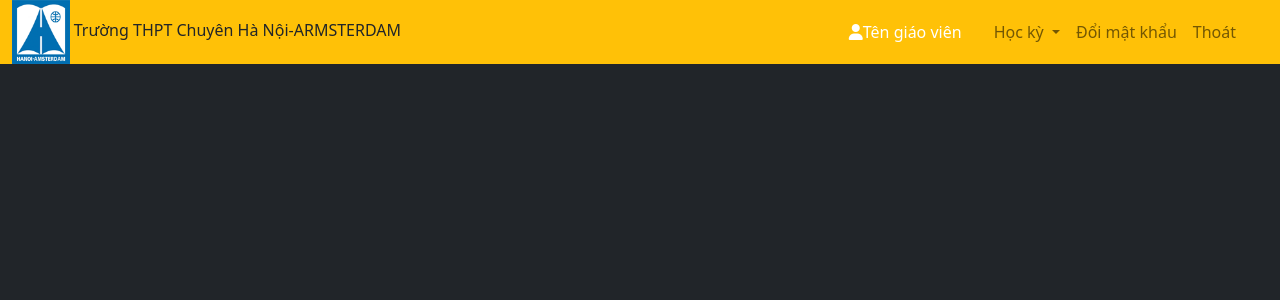
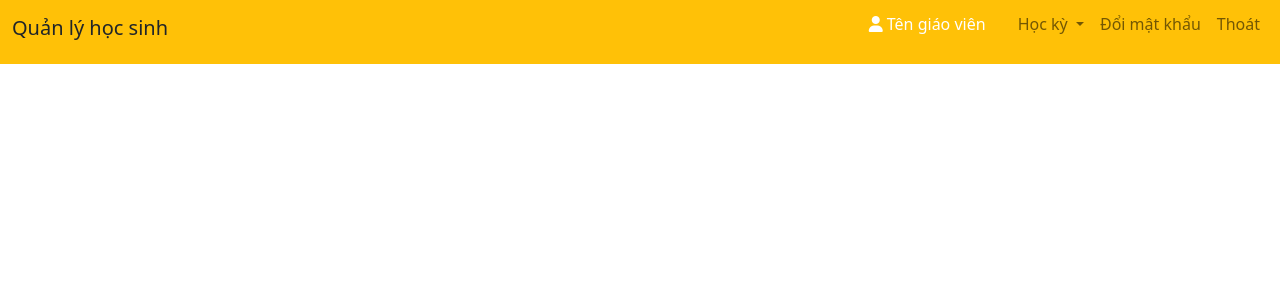
Before and after one commit to duckienylh/project-CNW, a PHP site: page / in a window 1280 px wide. Shown: the top 300 px of the page. Run offline with PHP 8.4, Linux system fonts and the light colour scheme.

Commit message:
update header

```diff
--- a/reuse/header.php
+++ b/reuse/header.php
@@ -9,41 +9,35 @@
     <link rel="stylesheet" href="https://cdnjs.cloudflare.com/ajax/libs/font-awesome/6.0.0-beta2/css/all.min.css">
     <title>Quản lý học sinh THPT</title>
 </head>
+<body>
+    <div class="container-fluid">
+        <div class="row bg-warning" >
+            <div class="col-md-6 d-flex" style="height: 64px">
 
-<body class="bg-dark">
-    <div class="container-fluid">
-        <div class="row bg-warning">
-            <div class="col-md-6" style="height: 64px">
-                <img alt="" src="./images/logo/liva_amstheme_logo.png" class="h-100">
-                <label for="">Trường THPT Chuyên Hà Nội-ARMSTERDAM</label>
+                <h5 class="align-self-md-center" >Quản lý học sinh</h5>
             </div>
             <div class="col-md-6 ">
-                <nav class="navbar navbar-expand-lg navbar-light float-end " style="height: 64px">
+                <nav class="navbar navbar-expand-lg navbar-light float-end z-1 " style="height: 48px">
                     <div class="me-4">
-                        <a href="#" class="text-decoration-none text-white"><i class="fas fa-user"></i>Tên giáo viên</a>
+                        <a href="#" class="text-decoration-none text-white"><i class="fas fa-user"></i> Tên giáo viên</a>
                     </div>
+                    <button class="navbar-toggler" type="button" data-bs-toggle="collapse" data-bs-target="#navbarSupportedContent" aria-controls="navbarSupportedContent" aria-expanded="false" aria-label="Toggle navigation">
+                        <span class="navbar-toggler-icon"></span>
+                    </button>
+                    <div class="collapse navbar-collapse" id="navbarSupportedContent">
+                        <ul class="navbar-nav me-auto mb-2 mb-lg-0">
 
-                    <div class="collapse navbar-collapse me-4" id="bs-example-navbar-collapse-1">
-                        <ul class="navbar-nav">
+
                             <li class="nav-item dropdown">
                                 <a class="nav-link dropdown-toggle" href="#" id="navbarDropdown" role="button" data-bs-toggle="dropdown" aria-expanded="false">
-                                    Học kỳ
+                                Học kỳ
                                 </a>
                                 <ul class="dropdown-menu" aria-labelledby="navbarDropdown">
                                     <li><a class="dropdown-item" href="#">2021-2022</a></li>
                                     <li><a class="dropdown-item" href="#">2022-2023</a></li>
-                                    <li>
-                                        <hr class="dropdown-divider">
-                                    </li>
                                     <li><a class="dropdown-item" href="#">2023-2024</a></li>
                                 </ul>
                             </li>
-                        </ul>
-
-                        <ul class="navbar-nav ml-md-auto">
-                            <!-- <li class="nav-item active">
-                                <a class="nav-link" href="#">Thêm</a>
-                            </li> -->
                             <li class="nav-item active">
                                 <a class="nav-link" href="#">Đổi mật khẩu </a>
                             </li>
@@ -51,11 +45,11 @@
                                 <a class="nav-link" href="#">Thoát</a>
                             </li>
                         </ul>
+
                     </div>
                 </nav>
             </div>
         </div>
-        <div class="row bg-success">
 
         </div>
     </div>
```
